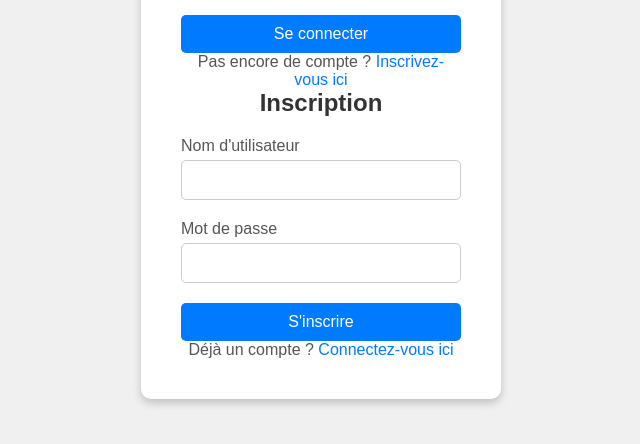
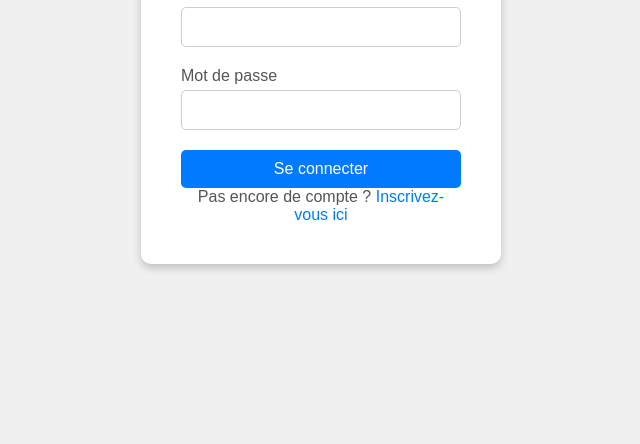
Before and after one commit to wallaceeny/islamic-quizzup, a plain HTML site: page login.html in a window 1280 px wide. Shown: the part 320-764 px from the top of the page, without its empty margins (319-959 px from the left). Drawn offline with Linux system fonts and the light colour scheme.

Commit message:
Update login.html

```diff
--- a/login.html
+++ b/login.html
@@ -19,19 +19,7 @@
           <input type="password" id="login-password" required>
           <button type="submit">Se connecter</button>
         </form>
-        <p>Pas encore de compte ? <a href="#" id="show-register">Inscrivez-vous ici</a></p>
-      </div>
-
-      <div id="register-form-container" style="display:none;">
-        <h2>Inscription</h2>
-        <form id="register-form">
-          <label for="register-username">Nom d'utilisateur</label>
-          <input type="text" id="register-username" required>
-          <label for="register-password">Mot de passe</label>
-          <input type="password" id="register-password" required>
-          <button type="submit">S'inscrire</button>
-        </form>
-        <p>Déjà un compte ? <a href="#" id="show-login">Connectez-vous ici</a></p>
+        <p>Pas encore de compte ? <a href="index.html" id="show-register">Inscrivez-vous ici</a></p>
       </div>
     </div>
   </div>
```
